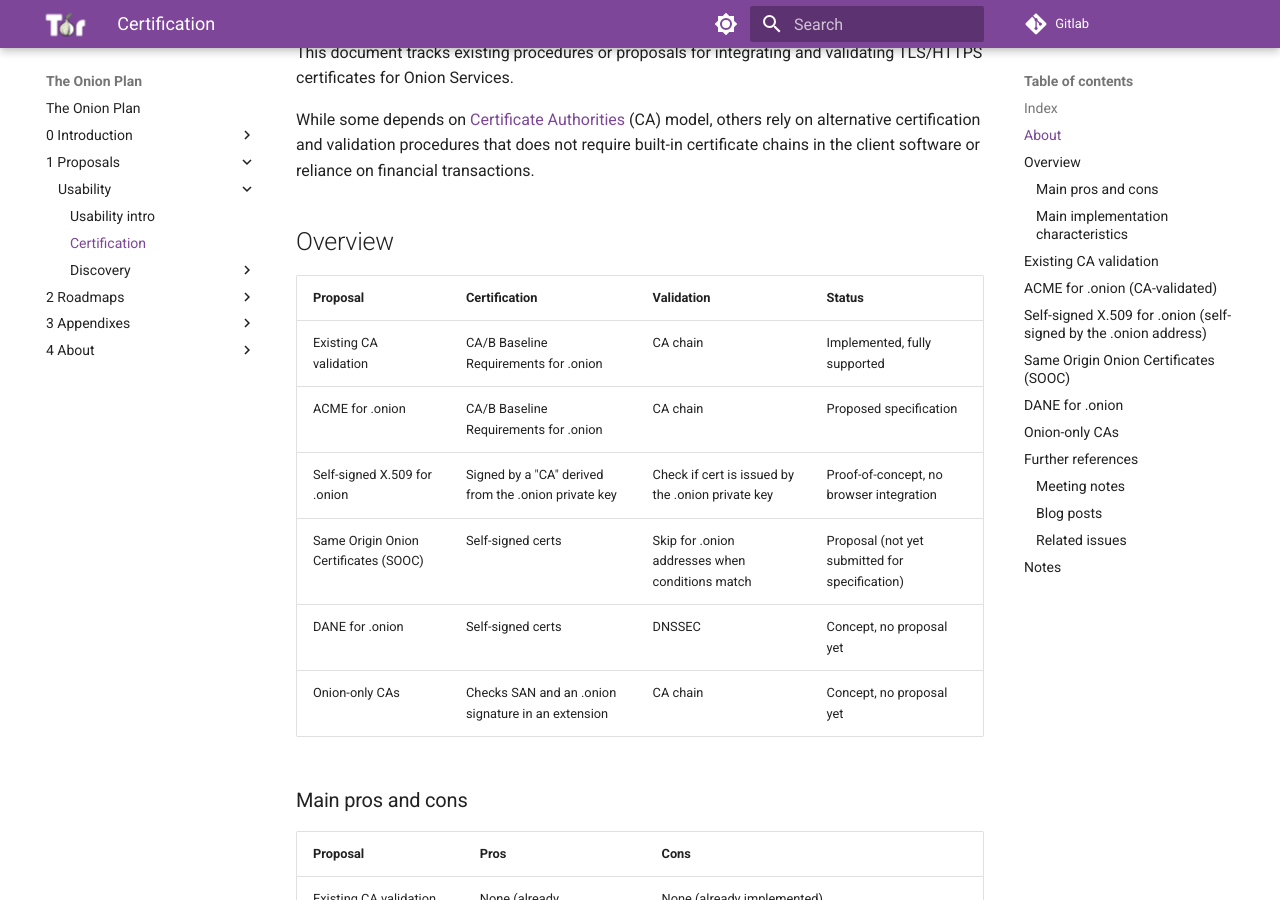
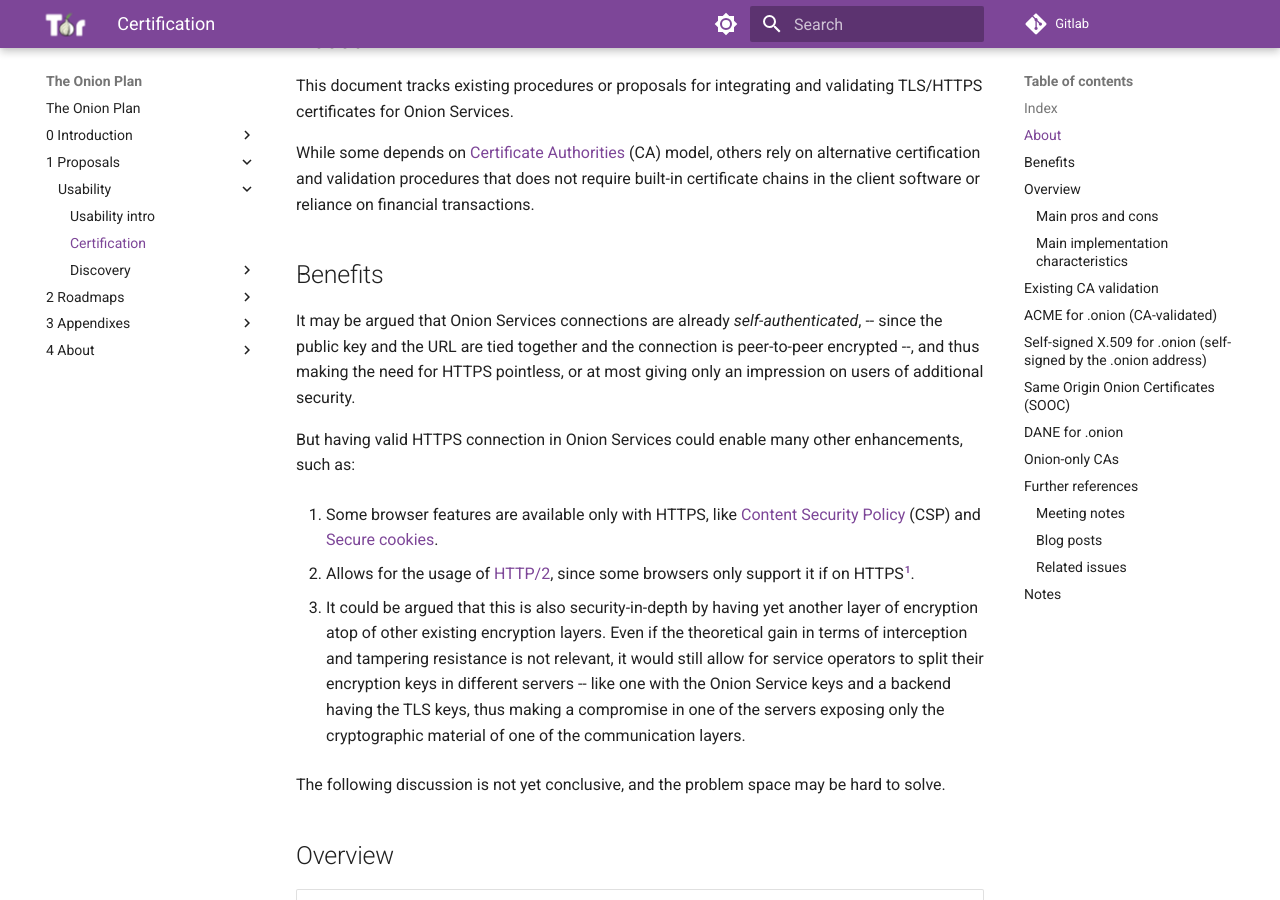
Before and after one commit to offsoc/onionplan, an MkDocs documentation site: the page built from docs/1 - Proposals/Usability/Certification.md, in a window 1280 px wide and 900 px high, scrolled down 853 px. Built offline with MkDocs 1.6.1 and Material for MkDocs 9.7.7, drawn with Linux system fonts in a browser that asks for light colours; some of the changed text lies outside the part shown.

Commit message:
Feat: proposals: certificates: benefits

```diff
--- a/docs/1 - Proposals/Usability/Certification.md
+++ b/docs/1 - Proposals/Usability/Certification.md
@@ -15,6 +15,41 @@ built-in certificate chains in the client software or reliance on financial
 transactions.
 
 [Certificate Authorities]: https://en.wikipedia.org/wiki/Certificate_authority
+
+## Benefits
+
+It may be argued that Onion Services connections are already
+_self-authenticated_, -- since the public key and the URL are tied together and
+the connection is peer-to-peer encrypted --, and thus making the need for HTTPS
+pointless, or at most giving only an impression on users of additional security.
+
+But having valid HTTPS connection in Onion Services could enable many other
+enhancements, such as:
+
+1. Some browser features are available only with HTTPS, like [Content Security
+   Policy][] (CSP) and [Secure cookies][].
+
+2. Allows for the usage of [HTTP/2][], since some browsers only support it if on
+   HTTPS[^http3-availability].
+
+2. It could be argued that this is also security-in-depth by having yet another
+   layer of encryption atop of other existing encryption layers. Even if the
+   theoretical gain in terms of interception and tampering resistance is not
+   relevant, it would still allow for service operators to split their encryption
+   keys in different servers -- like one with the Onion Service keys and a backend
+   having the TLS keys, thus making a compromise in one of the servers exposing
+   only the cryptographic material of one of the communication layers.
+
+The following discussion is not yet conclusive, and the problem space may be
+hard to solve.
+
+[Secure cookies]: https://developer.mozilla.org/en-US/docs/Web/HTTP/Cookies#security
+[Content Security Policy]: https://developer.mozilla.org/en-US/docs/Web/HTTP/CSP
+[HTTP/2]: https://en.wikipedia.org/wiki/HTTP/2
+[HTTP/3]: https://en.wikipedia.org/wiki/HTTP/3
+
+[^http3-availability]: But not [HTTP/3][] yet, since it uses UDP not available
+                       via Tor (as of 2023-05).
 
 ## Overview
 
```
